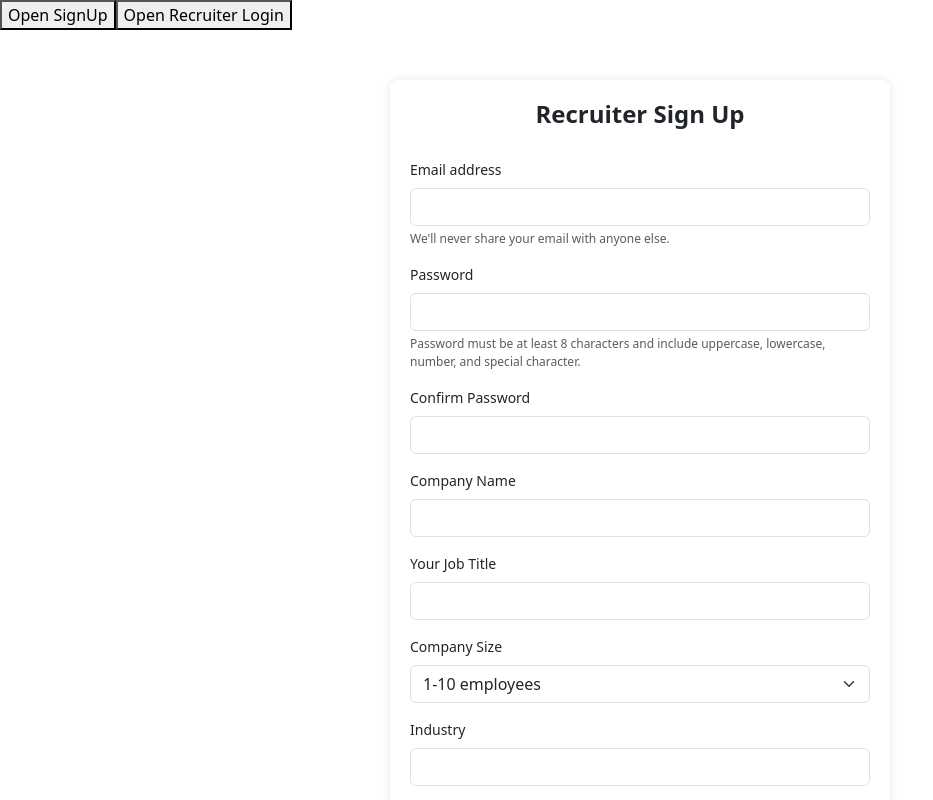
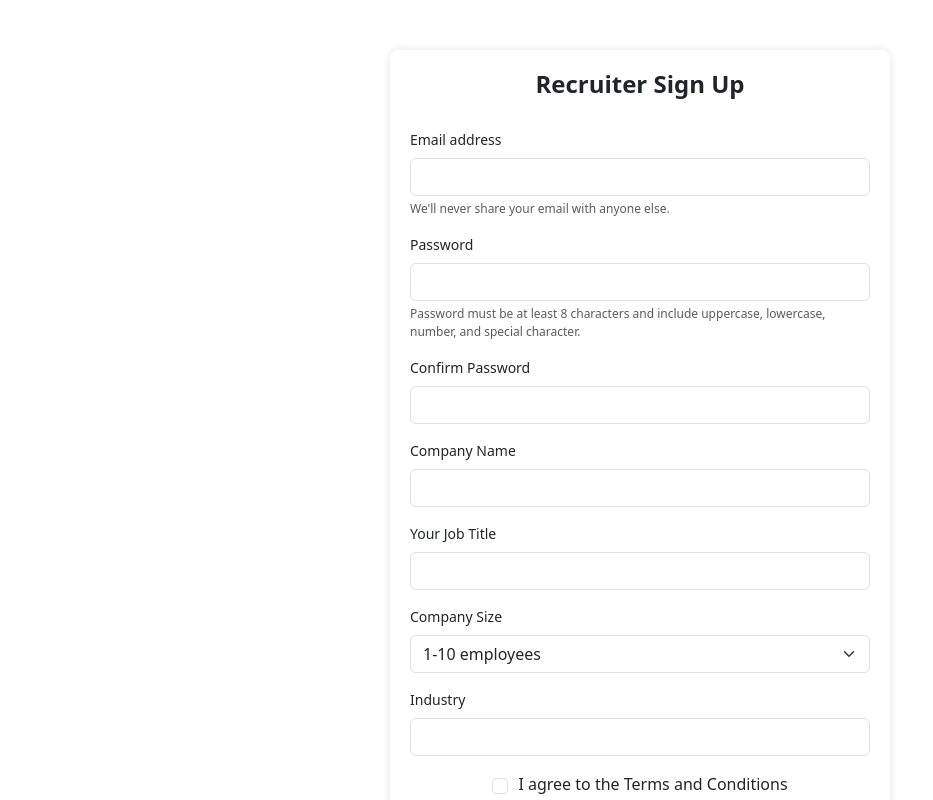
Before and after one commit to ProjectsUniversity/COSC360, a React (Vite) app: page / in a window 1280 px wide. Shown: the top 800 px of the page, without its empty margins (0-933 px from the left). Built offline with nearby package versions, Linux system fonts and the light colour scheme.

Commit message:
Refactor App component to remove modal logic and streamline recruiter login flow

```diff
--- a/src/App.jsx
+++ b/src/App.jsx
@@ -1,16 +1,10 @@
 import React, { useState } from 'react'
-import SignUpModal from "./components/SignUp.jsx"
 import SignUp from './components/SignUp.jsx';
 import RecSignUp from './components/recruiters/RecruiterSignUp.jsx';
 import RecruiterLogin from './components/recruiters/RecruiterLogin.jsx';
 
 export default function App() {
-  const[isModalOpen, setIsModalOpen] = useState(false);
   const[showRecruiterLogin, setShowRecruiterLogin] = useState(false);
-
-  function handleModal(){
-    setIsModalOpen(!isModalOpen);
-  }
 
   function toggleRecruiterLogin() {
     setShowRecruiterLogin(!showRecruiterLogin);
@@ -18,13 +12,6 @@ export default function App() {
 
   return (
     <div>
-      {!isModalOpen && !showRecruiterLogin && (
-        <div>
-          <button onClick={handleModal}>Open SignUp</button>
-          <button onClick={toggleRecruiterLogin}>Open Recruiter Login</button>
-        </div>
-      )}
-      {isModalOpen && <SignUp onClose={handleModal}/>}
       {showRecruiterLogin && <RecruiterLogin />}
 
       {!showRecruiterLogin && <RecSignUp />}
```
